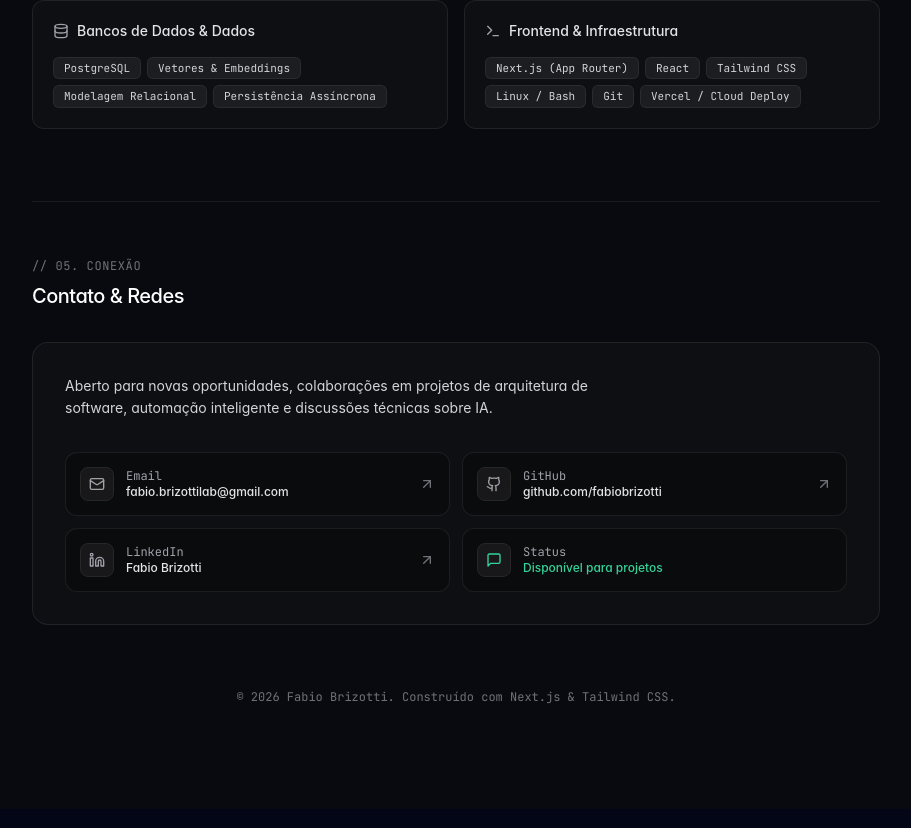
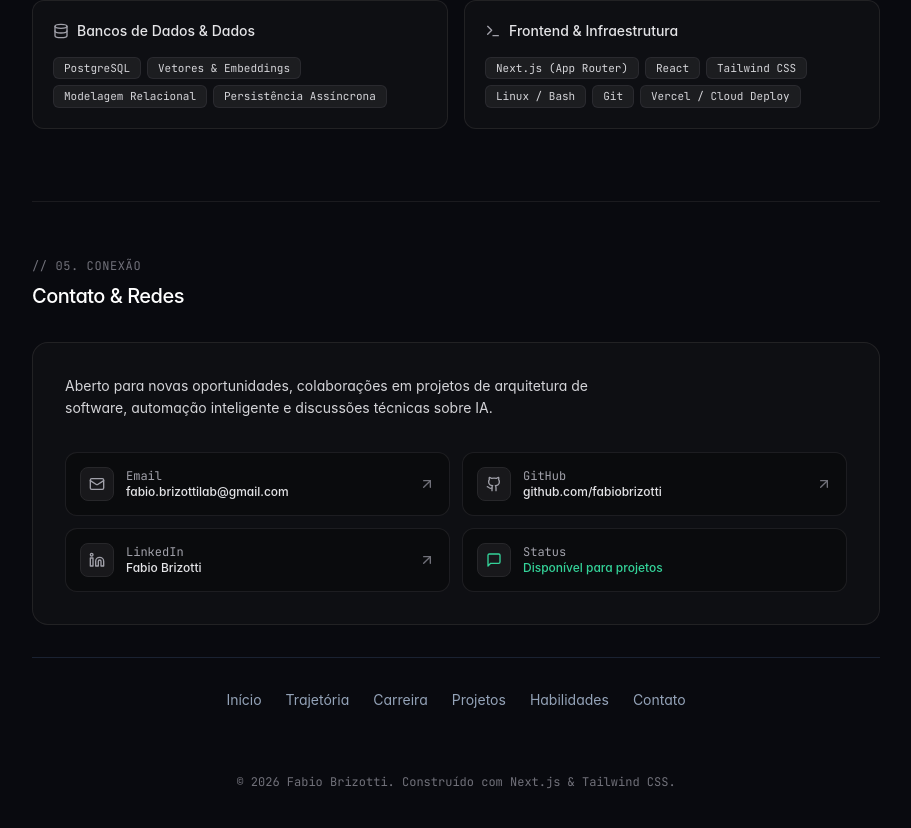
Before and after one commit to fabiobrizotti/portifolio, a Next.js app: page / in a window 1280 px wide. Shown: the part 2874-3702 px from the top of the page, without its empty margins (184-1095 px from the left). Built offline with nearby package versions, Linux system fonts and the light colour scheme.

Commit message:
feat(seo): add footer internal navigation links and align title keywords

```diff
--- a/src/app/layout.tsx
+++ b/src/app/layout.tsx
@@ -17,7 +17,7 @@ export const viewport: Viewport = {
 
 export const metadata: Metadata = {
   metadataBase: new URL(baseUrl),
-  title: "Fabio Brizotti | Dev Full Stack & Especialista em IA",
+  title: "Fabio Brizotti | Desenvolvedor Full Stack & IA",
   description: "Portfólio de Fabio Brizotti: Desenvolvedor Full Stack focado em Inteligência Artificial, automações e software moderno.",
   keywords: [
     "Fabio Brizotti",
@@ -46,13 +46,13 @@ export const metadata: Metadata = {
     type: "website",
     locale: "pt_BR",
     url: baseUrl,
-    title: "Fabio Brizotti | Dev Full Stack & Especialista em IA",
+    title: "Fabio Brizotti | Desenvolvedor Full Stack & IA",
     description: "Portfólio de Fabio Brizotti: Desenvolvedor Full Stack focado em Inteligência Artificial, automações e software moderno.",
     siteName: "Fabio Brizotti",
   },
   twitter: {
     card: "summary_large_image",
-    title: "Fabio Brizotti | Dev Full Stack & Especialista em IA",
+    title: "Fabio Brizotti | Desenvolvedor Full Stack & IA",
     description: "Portfólio de Fabio Brizotti: Desenvolvedor Full Stack focado em Inteligência Artificial, automações e software moderno.",
   },
   robots: {
--- a/src/components/Contact.tsx
+++ b/src/components/Contact.tsx
@@ -86,6 +86,16 @@ export const Contact = () => {
           </div>
         </div>
 
+
+        <nav aria-label="Navegação secundária" className="flex flex-wrap items-center justify-center gap-6 text-sm text-slate-400 mb-8 border-t border-slate-800/80 pt-8">
+          <a href="#inicio" className="hover:text-cyan-400 transition-colors">Início</a>
+          <a href="#sobre" className="hover:text-cyan-400 transition-colors">Trajetória</a>
+          <a href="#experiencia" className="hover:text-cyan-400 transition-colors">Carreira</a>
+          <a href="#projetos" className="hover:text-cyan-400 transition-colors">Projetos</a>
+          <a href="#habilidades" className="hover:text-cyan-400 transition-colors">Habilidades</a>
+          <a href="#contato" className="hover:text-cyan-400 transition-colors">Contato</a>
+        </nav>
+
         <footer className="pt-8 pb-12 text-center text-xs text-zinc-500 font-mono">
           <p>© {new Date().getFullYear()} Fabio Brizotti. Construído com Next.js & Tailwind CSS.</p>
         </footer>
```
